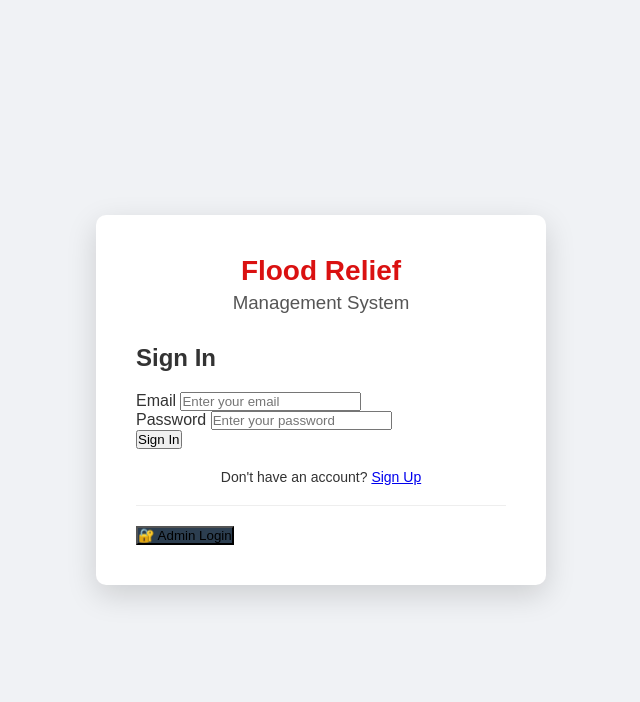
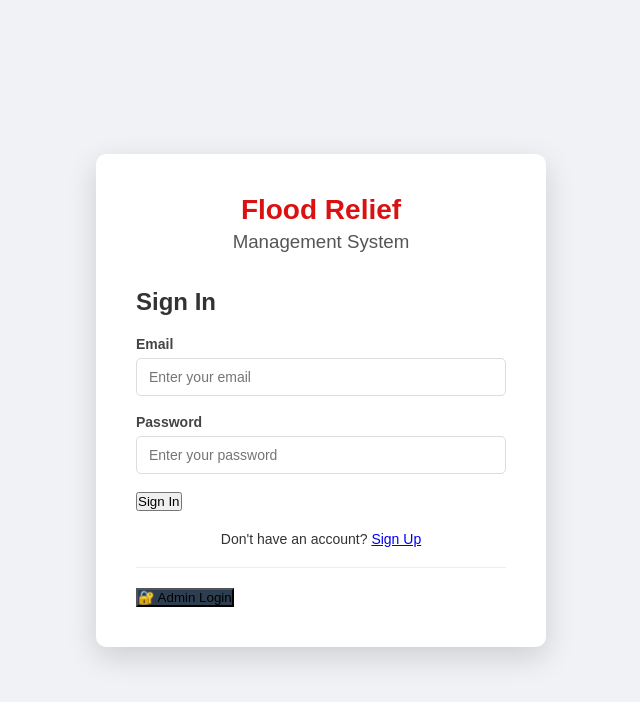
Before and after one commit to Thumila0525/Flood-Relief-Management-System, a PHP site: page /login.html in a window 1280 px wide. Shown: the top 702 px of the page, without its empty margins (319-959 px from the left). Run offline with PHP 8.4, Linux system fonts and the light colour scheme.

Commit message:
Styles for form tags

```diff
--- a/style.css
+++ b/style.css
@@ -37,3 +37,43 @@ body {
     color: #da1111;
     font-size: 28px;
 }
+
+/* Forms */
+.form {
+    margin-bottom: 18px;
+}
+
+.form label {
+    display: block;
+    margin-bottom: 6px;
+    font-weight: bold;
+    color: #444;
+    font-size: 14px;
+}
+
+.form input,
+.form select,
+.form textarea {
+    width: 100%;
+    padding: 10px 12px;
+    border: 1px solid #ddd;
+    border-radius: 5px;
+    font-size: 14px;
+    background: #fff;
+}
+
+.form input:focus,
+.form select:focus,
+.form textarea:focus {
+    outline: none;
+    border-color: #667eea;
+    background: #f8f9ff;
+}
+
+h3 {
+    margin-top: 20px;
+    margin-bottom: 15px;
+    color: #333;
+    border-bottom: 2px solid #eee;
+    padding-bottom: 5px;
+}
```
